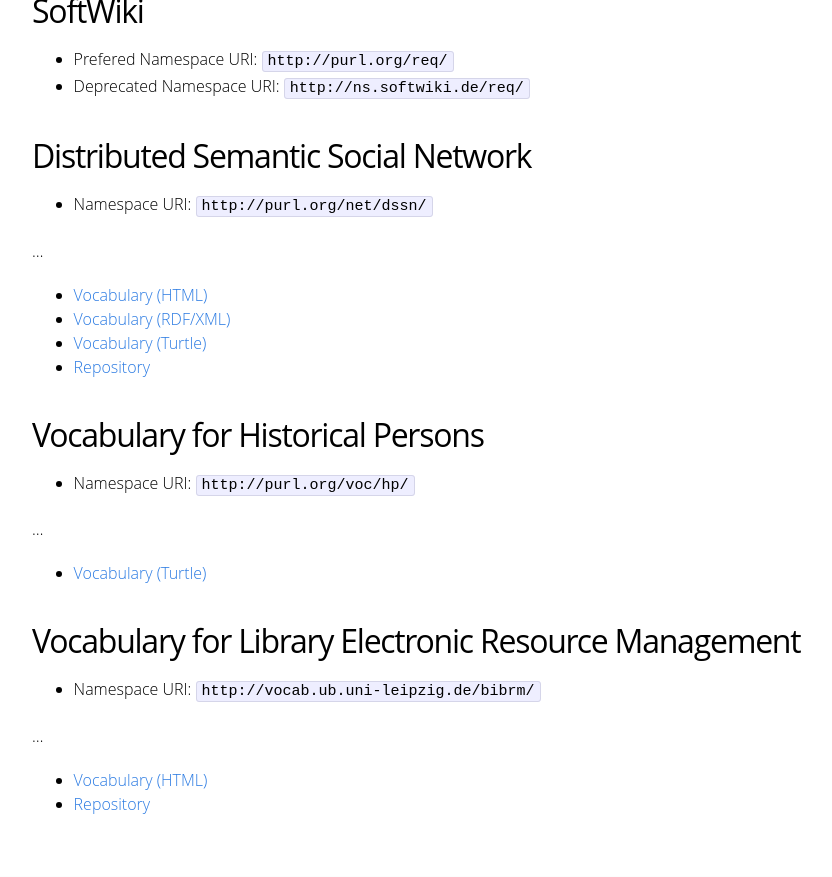
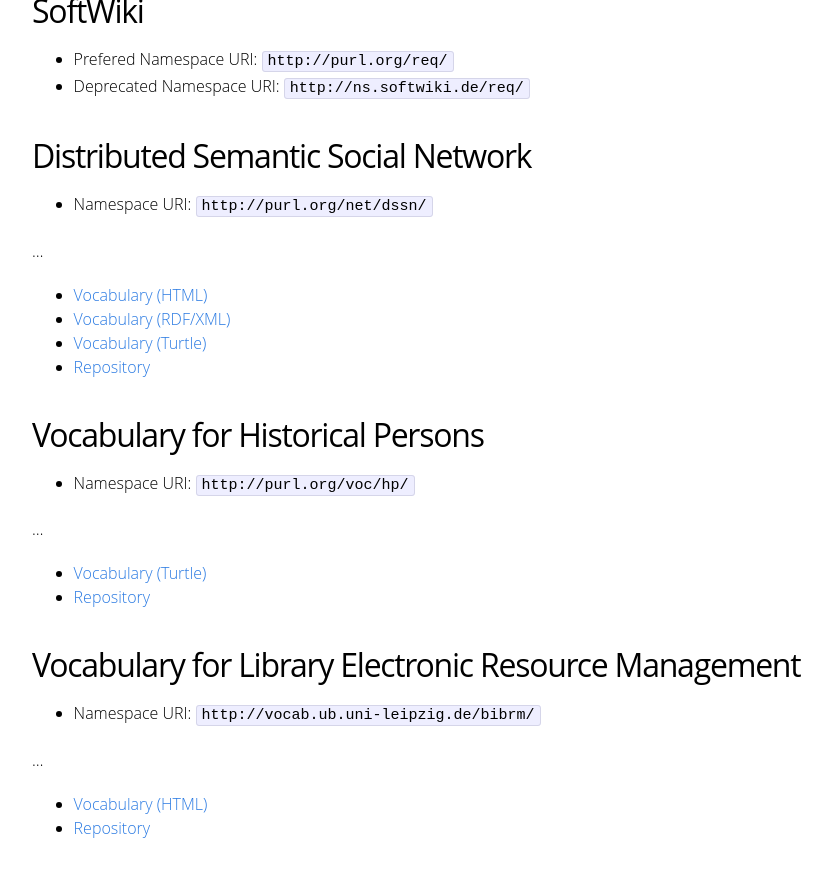
Before and after one commit to AKSW/ns.aksw.org, a Jekyll site: the page built from index.md, in a window 1280 px wide and 900 px high, scrolled down 762 px. Shown: the top 877 px of the window, without its empty margins (208-1040 px from the left). Built offline with Jekyll 4.4.1, drawn with Linux system fonts in a browser that asks for light colours.

Commit message:
Add repository for hp vocab

```diff
--- a/index.md
+++ b/index.md
@@ -50,6 +50,7 @@ This schema model provides the vocabulary to configure the installation (e.g. te
 …
 
 * [Vocabulary (Turtle)](https://raw.githubusercontent.com/AKSW/vocab.hp/master/schema.ttl)
+* [Repository](https://github.com/AKSW/vocab.hp)
 
 ## Vocabulary for Library Electronic Resource Management
 
```
